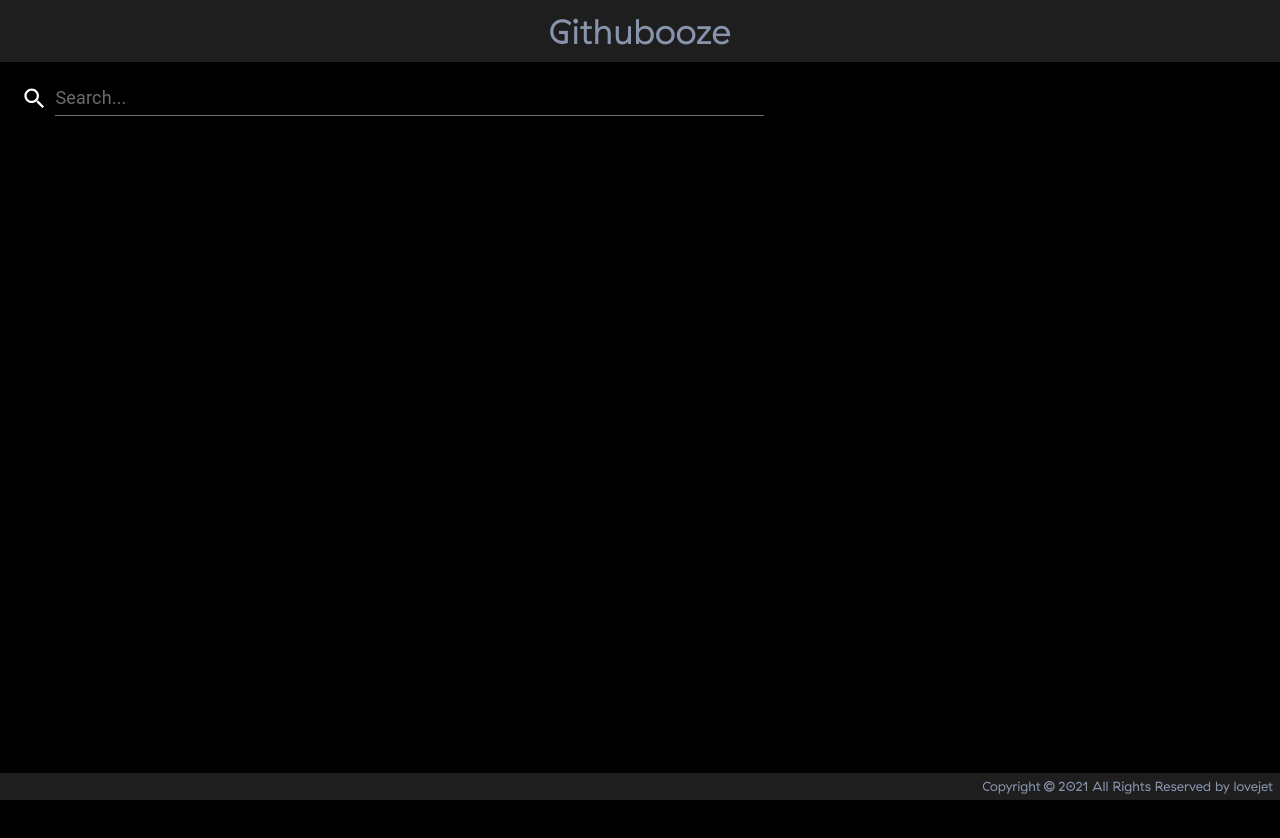
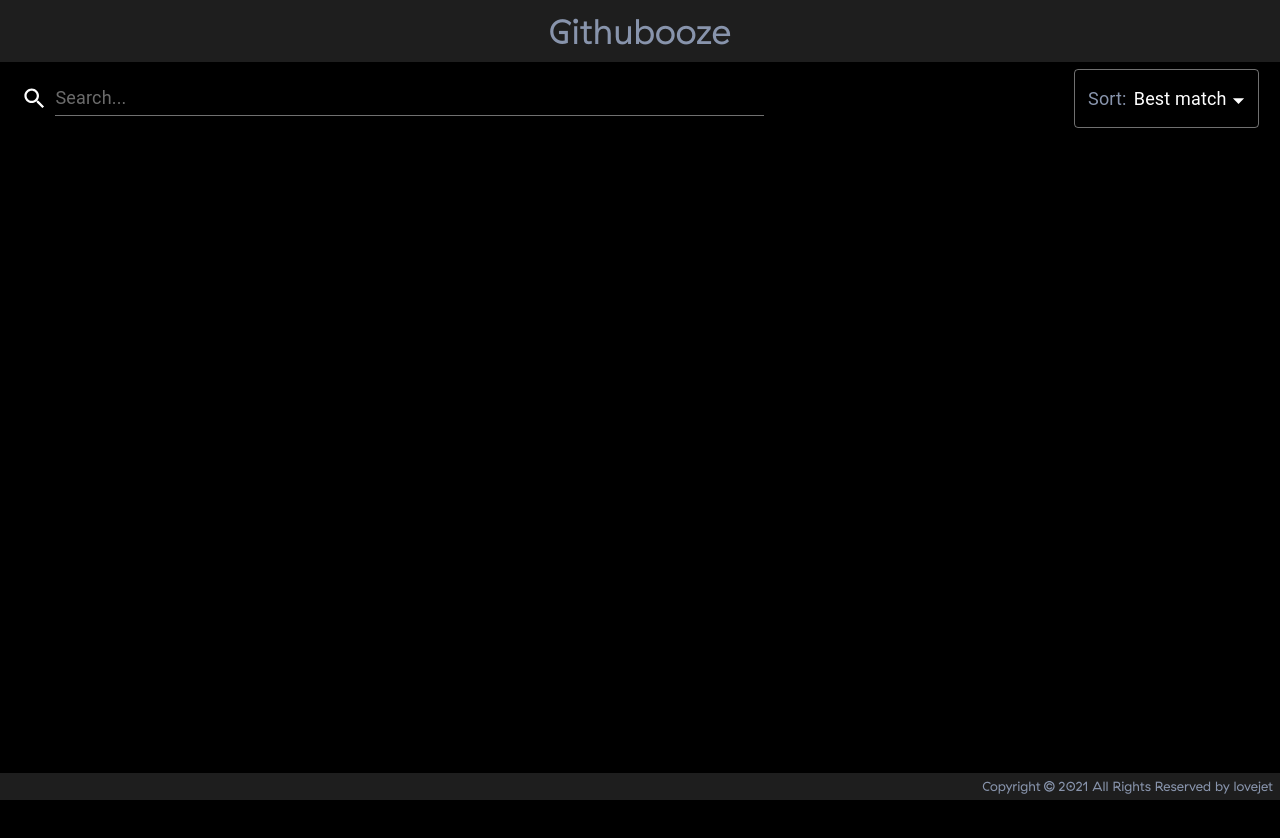
Before and after one commit to lovejet/Githubooze, a React (Create React App) app: page / in a window 1280 px wide. Shown: the top 838 px of the page. Built offline with nearby package versions, Linux system fonts and the light colour scheme.

Commit message:
init sort options box

```diff
--- a/src/components/fragments/NavBar/NavBar.styled.tsx
+++ b/src/components/fragments/NavBar/NavBar.styled.tsx
@@ -4,6 +4,7 @@ import { toVW } from '@helpers/methods'
 const NavBarContainer = styled.div`
   display: flex;
   align-items: center;
+  justify-content: space-between;
   width: 100%;
   height: ${toVW(50, 'desktop')};
   min-height: ${toVW(50, 'desktop')};
--- a/src/components/fragments/NavBar/NavBar.tsx
+++ b/src/components/fragments/NavBar/NavBar.tsx
@@ -1,12 +1,12 @@
 import SearchBox from '@components/SearchBox'
-// import SortOptionBox from '@components/SortOptionBox'
+import SortOptionsBox from '@components/SortOptionsBox'
 import { NavBarContainer } from './NavBar.styled'
 
 const NavBar = () => {
   return (
     <NavBarContainer>
       <SearchBox />
-      {/* <SortOptionBox /> */}
+      <SortOptionsBox />
     </NavBarContainer>
   )
 }
--- a/src/components/fragments/SearchBox/SearchBox.tsx
+++ b/src/components/fragments/SearchBox/SearchBox.tsx
@@ -4,19 +4,18 @@ import { makeStyles } from '@material-ui/core/styles';
 import { CustomInput, SearchBoxContainer } from './SearchBox.styled'
 import { color } from '@helpers/styles';
 
-interface Interface_StyleProps {
-  isActive?: boolean,
-}
-
 const useStyles = makeStyles((theme) => ({
-  search_icon: (props: Interface_StyleProps) => ({
-    color: props.isActive ? color.bg.secondary : color.bg.light,
-  }),
+  searchBoxNormal: {
+    fill: color.bg.light,
+  },
+  searchBoxActive: {
+    fill: color.bg.secondary,
+  }
 }));
 
 const SearchBox = () => {
   const [isActive, setActive] = useState(false)
-  const classes = useStyles({ isActive })
+  const classes = useStyles()
 
   const onBlur = () => {
     setActive(false)
@@ -28,7 +27,7 @@ const SearchBox = () => {
 
   return (
     <SearchBoxContainer>
-      <SearchIcon className={classes.search_icon} />
+      <SearchIcon className={isActive ? classes.searchBoxActive : classes.searchBoxNormal} />
       <CustomInput
         placeholder="Search..."
         inputProps={{ 'aria-label': 'search' }}
--- /dev/null
+++ b/src/components/fragments/SortOptionsBox/SortOptionsBox.styled.tsx
@@ -0,0 +1,24 @@
+import styled from 'styled-components'
+import { color, spaceDt } from '@helpers/styles'
+
+const SortOptionsBoxContainer = styled.div`
+  display: flex;
+  align-items: center;
+  justify-content: flex-end;
+  width: 35%;
+  min-width: 35%;
+
+  color: ${color.text.light};
+`
+
+const CustomSelectRender = styled.div`
+  display: flex;
+  flex-direction: row;
+`
+
+const CustomSelectRenderPrefix = styled.div`
+  color: ${color.text.primary};
+  margin-right: ${spaceDt(1)};
+`
+
+export { SortOptionsBoxContainer, CustomSelectRender, CustomSelectRenderPrefix }
--- /dev/null
+++ b/src/components/fragments/SortOptionsBox/SortOptionsBox.tsx
@@ -0,0 +1,98 @@
+import { ChangeEvent, memo, useState } from 'react'
+import { SORT_OPTIONS } from '@constants';
+import { color } from '@helpers/styles';
+import { ListSubheader, makeStyles, MenuItem, OutlinedInput, Select } from '@material-ui/core'
+import CheckIcon from '@material-ui/icons/Check'
+import { SortOptionsBoxContainer, CustomSelectRender, CustomSelectRenderPrefix } from './SortOptionsBox.styled'
+
+const useStyles = makeStyles((theme) => ({
+  select: {
+    color: color.bg.light,
+  },
+  icon: {
+    fill: color.bg.light,
+  },
+  root: {
+    "& $notchedOutline": {
+      borderColor: color.bg.light2,
+    },
+    "&:hover $notchedOutline": {
+      borderColor: color.bg.light3,
+    },
+    "&$focused $notchedOutline": {
+      borderColor: color.bg.secondary,
+    }
+  },
+  focused: {},
+  notchedOutline: {},
+  checkIconNormal: {
+    fill: color.text.light,
+  },
+  checkIconChecked: {
+    fill: color.text.black,
+  },
+}));
+
+const SortOptionsBox = () => {
+  const classes = useStyles()
+  const [sortOptions, setSortOptions] = useState(0)
+
+  const onChange = (event: ChangeEvent<{ value: unknown }>) => {
+    const updatedSortOptions = event.target.value as number
+    if(updatedSortOptions === -1) return
+    setSortOptions(updatedSortOptions)
+  }
+
+  return (
+    <SortOptionsBoxContainer>
+      <Select
+        value={sortOptions}
+        onChange={onChange}
+        className={classes.select}
+        variant="outlined"
+        input={
+          <OutlinedInput
+            name="age"
+            id="outlined-age-simple"
+            classes={classes}
+          />
+        }
+        inputProps={{
+          classes: {
+              icon: classes.icon,
+          },
+        }}
+        MenuProps={{
+          anchorOrigin: {
+            vertical: "bottom",
+            horizontal: "left"
+          },
+          transformOrigin: {
+            vertical: "top",
+            horizontal: "left"
+          },
+          getContentAnchorEl: null
+        }}
+        renderValue={(value: unknown) => {
+          const index = value as number
+          return (
+            <CustomSelectRender>
+              <CustomSelectRenderPrefix>Sort:</CustomSelectRenderPrefix>
+              {SORT_OPTIONS[index]}
+            </CustomSelectRender>
+          )
+        }}
+      >
+        <ListSubheader value={-1}>Sort Options</ListSubheader>
+        {SORT_OPTIONS.map((option: string, index: number) => (
+          <MenuItem value={index}>
+            <CheckIcon className={ sortOptions === index ? classes.checkIconChecked : classes.checkIconNormal } />
+            {option}
+          </MenuItem>
+        ))}
+      </Select>
+    </SortOptionsBoxContainer>
+  )
+}
+
+export default memo(SortOptionsBox)
--- /dev/null
+++ b/src/components/fragments/SortOptionsBox/index.tsx
@@ -0,0 +1,3 @@
+import SortOptionsBox from './SortOptionsBox'
+
+export default SortOptionsBox
--- a/src/constants/index.tsx
+++ b/src/constants/index.tsx
@@ -1,2 +1,11 @@
 export const APPLICATION_TITLE = 'Githubooze'
 export const APPLICATION_DEVELOPER = 'lovejet'
+export const SORT_OPTIONS = [
+  'Best match',
+  'Most stars',
+  'Fewest stars',
+  'Most forks',
+  'Fewest forks',
+  'Recently updated',
+  'Last recently updated',
+]
```
